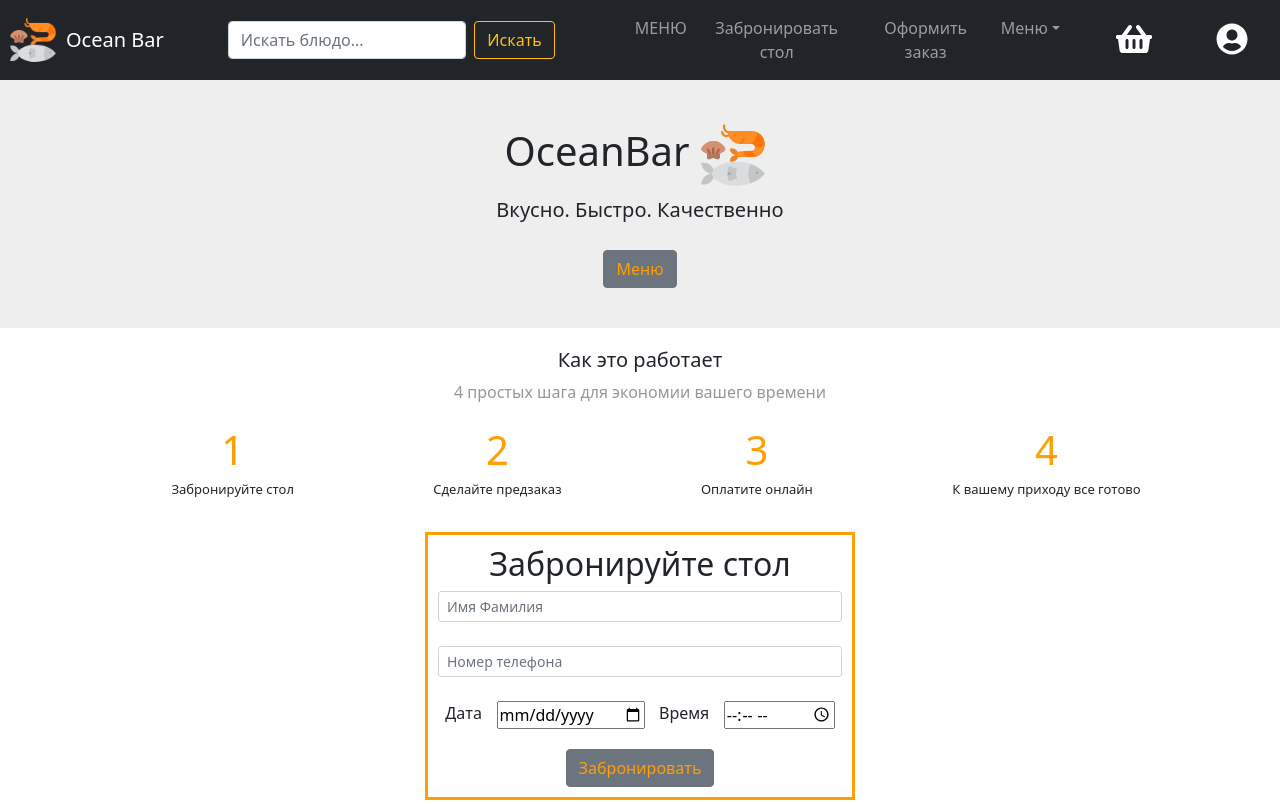
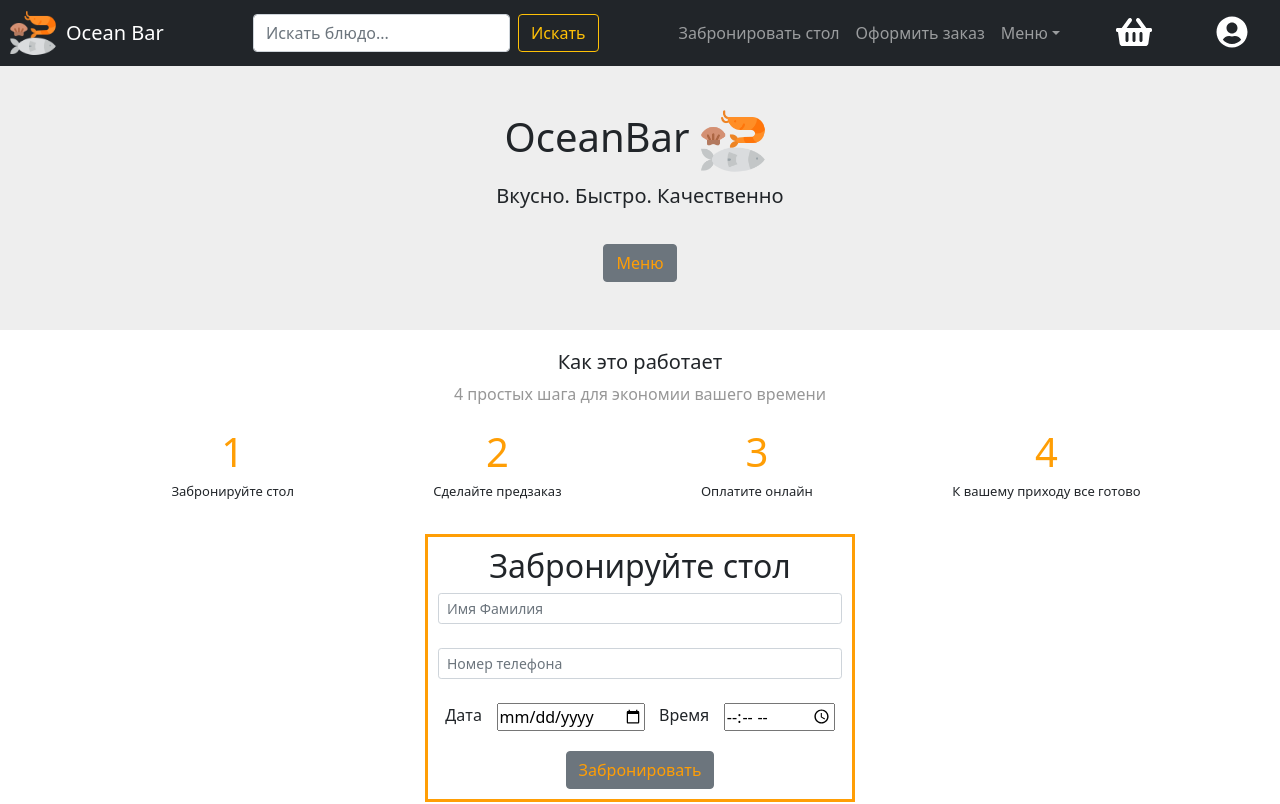
Before and after one commit to NIkitaShykin/OceanBarFrontend, a React (Create React App) app: page / in a window 1280 px wide. Shown: the top 804 px of the page. Built offline with nearby package versions, Linux system fonts and the light colour scheme.

Commit message:
change button with link to menu

```diff
--- a/src/components/homePageComponents/Header/Header.tsx
+++ b/src/components/homePageComponents/Header/Header.tsx
@@ -1,6 +1,8 @@
 import React from 'react'
-import {Button} from 'react-bootstrap'
+import { Button, Nav } from 'react-bootstrap'
 import Image from 'react-bootstrap/Image'
+import { BrowserRouter as Router, Link } from 'react-router-dom'
+
 
 const OceanBarHeader = () => {
   return (
@@ -16,9 +18,11 @@ const OceanBarHeader = () => {
         />
       </h1>
       <h5>Вкусно. Быстро. Качественно</h5>
-      <Button className='menu-btn' variant='secondary'>
-        <span className='menu-text-main-page'>Меню</span>
-      </Button>
+      <Nav.Link as={Link} to={'/menu'}>
+        <Button className='menu-btn' variant='secondary'>
+          <span className='menu-text-main-page'>Меню</span>
+        </Button>
+      </Nav.Link>
     </div>
   )
 }
--- a/src/components/homePageComponents/Navbar/navBarComp.tsx
+++ b/src/components/homePageComponents/Navbar/navBarComp.tsx
@@ -45,10 +45,6 @@ const NavBarComponent = () => {
               className='mr-auto m-3 my-lg-0'
               navbarScroll
             >
-              {/* --------------------------- */}
-              <Nav.Link as={Link} to={'/menu'}>MЕНЮ
-              </Nav.Link>
-               {/* --------------------------- */}
               <Nav.Link as={Link} to={'/booking-table'}>Забронировать стол
               </Nav.Link>
               <Nav.Link as={Link} to={'/order'}>Оформить заказ
--- a/src/utils/swich.tsx
+++ b/src/utils/swich.tsx
@@ -8,6 +8,7 @@ import Menu from '../pages/menuPage'
 import Booking from '../pages/bookingPage'
 import Login from '../pages/loginPage'
 import Home from '../pages/homePage'
+
 
 const SwitchPager = () => {
   return (
```
